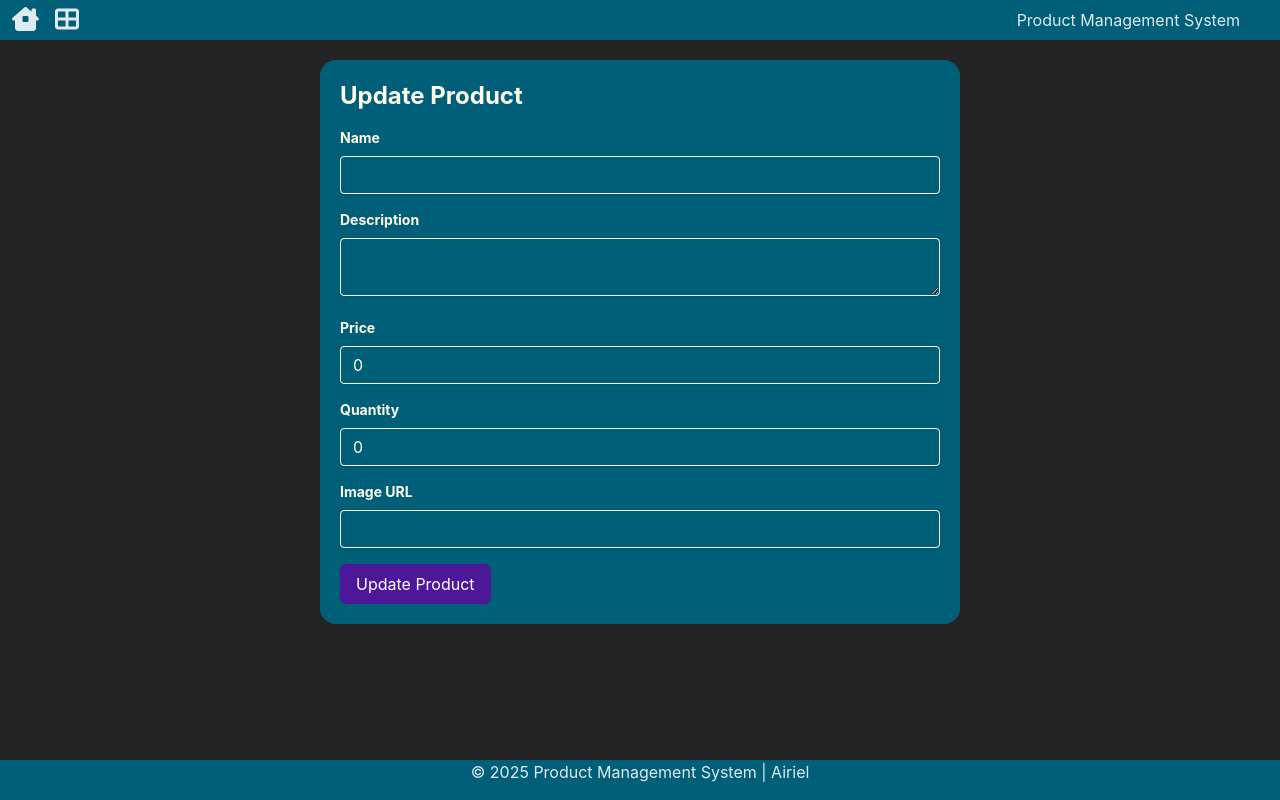
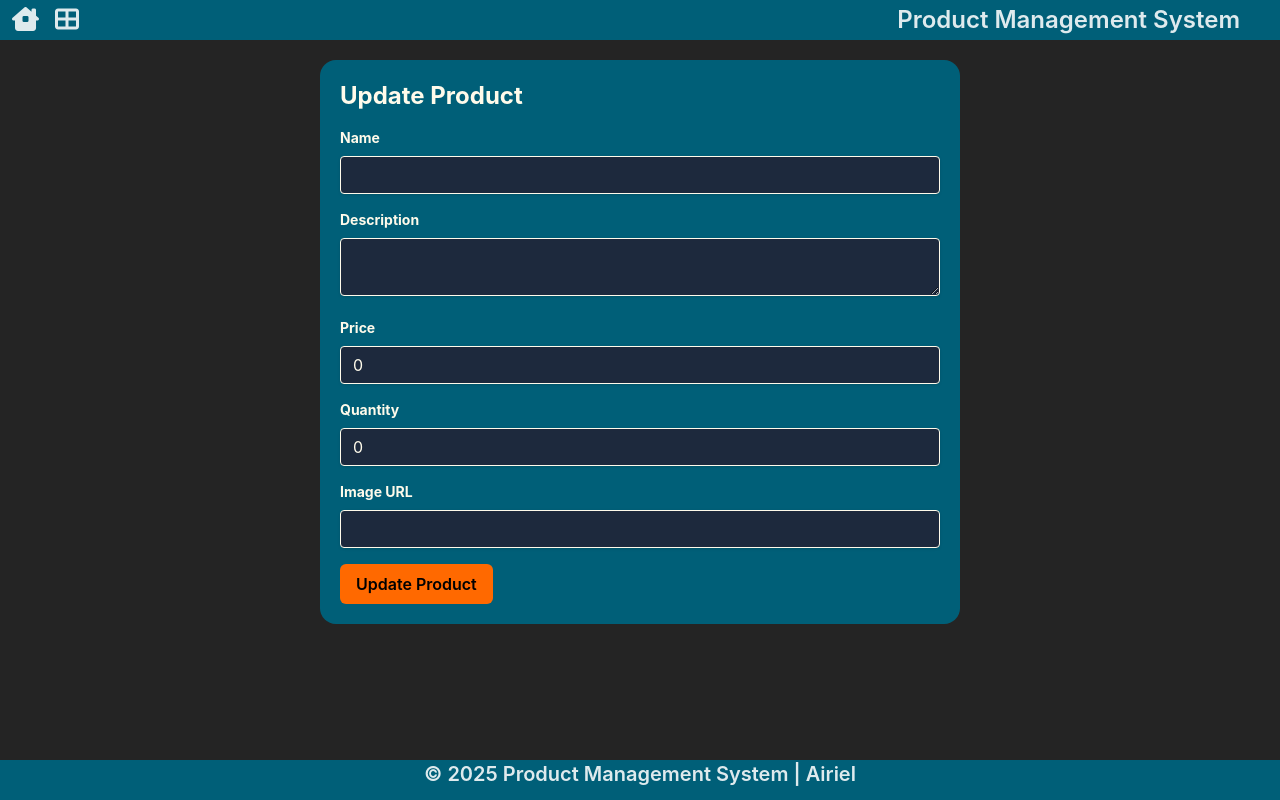
Before and after one commit to chairielazizi/springboot_product_management_system, a React (Vite) app in the folder client/: page /product-form/1 in a window 1280 px wide. Built offline with nearby package versions, Linux system fonts and the light colour scheme; no server answers.

Commit message:
update ui

```diff
--- a/client/src/App.tsx
+++ b/client/src/App.tsx
@@ -1,9 +1,9 @@
-import TableList from "./components/TableList/TableList";
+import ProductDisplay from "./components/ProductDisplay/ProductDisplay";
 
 function App() {
   return (
     <div className="flex flex-col">
-      <TableList />
+      <ProductDisplay />
       {/* <div className="flex-grow"></div> */}
     </div>
   );
--- a/client/src/components/AddEditForm/AddEditForm.tsx
+++ b/client/src/components/AddEditForm/AddEditForm.tsx
@@ -6,7 +6,7 @@ import { useNavigate, useParams } from "react-router";
 const productStartingData = {
   name: "",
   description: "",
-  price: 0,
+  price: 0.0,
   quantity: 0,
   imageUrl: "",
 };
@@ -70,7 +70,7 @@ const ProductForm = () => {
             Name
           </label>
           <input
-            className="shadow appearance-none border rounded w-full py-2 px-3 leading-tight focus:outline-none focus:shadow-outline"
+            className="bg-slate-800 shadow appearance-none border rounded w-full py-2 px-3 leading-tight focus:outline-none focus:shadow-outline"
             id="name"
             type="text"
             value={product.name}
@@ -87,7 +87,7 @@ const ProductForm = () => {
             Description
           </label>
           <textarea
-            className="shadow appearance-none border rounded w-full py-2 px-3 leading-tight focus:outline-none focus:shadow-outline"
+            className="bg-slate-800 shadow appearance-none border rounded w-full py-2 px-3 leading-tight focus:outline-none focus:shadow-outline"
             id="description"
             value={product.description}
             onChange={handleChange}
@@ -100,7 +100,7 @@ const ProductForm = () => {
             Price
           </label>
           <input
-            className="shadow appearance-none border rounded w-full py-2 px-3   leading-tight focus:outline-none focus:shadow-outline"
+            className="bg-slate-800 shadow appearance-none border rounded w-full py-2 px-3   leading-tight focus:outline-none focus:shadow-outline"
             id="price"
             type="number"
             value={product.price}
@@ -114,6 +114,7 @@ const ProductForm = () => {
             required
             min={0}
             step={0.01}
+            placeholder={`${0.0}`}
           />
         </div>
         <div className="mb-4">
@@ -121,7 +122,7 @@ const ProductForm = () => {
             Quantity
           </label>
           <input
-            className="shadow appearance-none border rounded w-full py-2 px-3   leading-tight focus:outline-none focus:shadow-outline"
+            className="bg-slate-800 shadow appearance-none border rounded w-full py-2 px-3 leading-tight focus:outline-none focus:shadow-outline"
             id="quantity"
             type="number"
             value={product.quantity}
@@ -140,7 +141,7 @@ const ProductForm = () => {
             Image URL
           </label>
           <input
-            className="shadow appearance-none border rounded w-full py-2 px-3 leading-tight focus:outline-none focus:shadow-outline"
+            className="bg-slate-800 shadow appearance-none border rounded w-full py-2 px-3 leading-tight focus:outline-none focus:shadow-outline"
             id="imageUrl"
             type="text"
             value={product.imageUrl}
@@ -150,7 +151,7 @@ const ProductForm = () => {
         </div>
         <button
           type="submit"
-          className="bg-violet-900 text-white px-4 py-2 rounded-md hover:bg-violet-700 cursor-pointer"
+          className="bg-orange-500 text-black font-semibold px-4 py-2 rounded-md hover:bg-orange-400 cursor-pointer"
         >
           {productId ? "Update Product" : "Create Product"}
         </button>
--- a/client/src/components/Footer/Footer.tsx
+++ b/client/src/components/Footer/Footer.tsx
@@ -2,7 +2,7 @@ import React from "react";
 
 const Footer = () => {
   return (
-    <div className="block items-center w-full mx-auto bg-cyan-800 h-10 text-center">
+    <div className="block items-center w-full mx-auto bg-cyan-800 h-10 text-center text-xl font-semibold">
       &copy; 2025 Product Management System | Airiel
     </div>
   );
--- a/client/src/components/Header/Header.tsx
+++ b/client/src/components/Header/Header.tsx
@@ -1,4 +1,3 @@
-import React from "react";
 import { Link } from "react-router";
 
 const Header = () => {
@@ -8,11 +7,13 @@ const Header = () => {
         <Link to="/">
           <i className="fa-solid fa-house-chimney-window text-2xl cursor-pointer"></i>
         </Link>
-        <Link to="/product-display">
+        <Link to="/product-management">
           <i className="fa-solid fa-table-cells-large text-2xl cursor-pointer"></i>
         </Link>
       </div>
-      <div className="mr-10">Product Management System</div>
+      <div className="mr-10 text-2xl font-semibold">
+        <Link to="/">Product Management System</Link>
+      </div>
     </div>
   );
 };
--- a/client/src/components/ProductDisplay/ProductDisplay.tsx
+++ b/client/src/components/ProductDisplay/ProductDisplay.tsx
@@ -1,4 +1,4 @@
-import React, { useState, useEffect } from "react";
+import { useState, useEffect } from "react";
 import { API_URL, Product } from "../../api/config";
 
 const ProductDisplay = () => {
--- a/client/src/components/TableList/TableList.tsx
+++ b/client/src/components/TableList/TableList.tsx
@@ -37,13 +37,13 @@ const TableList = () => {
       <div className="flex justify-end mb-4">
         <Link
           to="/product-form"
-          className="bg-violet-900 text-white px-4 py-2 rounded-md hover:bg-violet-700"
+          className="bg-orange-500 text-black font-semibold px-4 py-2 rounded-md hover:bg-orange-400"
         >
           Create Product
         </Link>
       </div>
       <table className="table-auto w-full rounded-2xl overflow-hidden">
-        <thead className="bg-violet-900">
+        <thead className="bg-orange-400 text-black">
           <tr>
             <th className="px-4 py-2">Name</th>
             <th className="px-4 py-2">Description</th>
--- a/client/src/main.tsx
+++ b/client/src/main.tsx
@@ -5,7 +5,7 @@ import App from "./App.tsx";
 import { BrowserRouter, Route, Routes } from "react-router";
 import AddEditForm from "./components/AddEditForm/AddEditForm.tsx";
 import Layout from "./components/Layout/Layout.tsx";
-import ProductDisplay from "./components/ProductDisplay/ProductDisplay.tsx";
+import TableList from "./components/TableList/TableList.tsx";
 
 createRoot(document.getElementById("root")!).render(
   <StrictMode>
@@ -36,10 +36,10 @@ createRoot(document.getElementById("root")!).render(
           }
         />
         <Route
-          path="/product-display"
+          path="/product-management"
           element={
             <Layout>
-              <ProductDisplay />
+              <TableList />
             </Layout>
           }
         />
```
